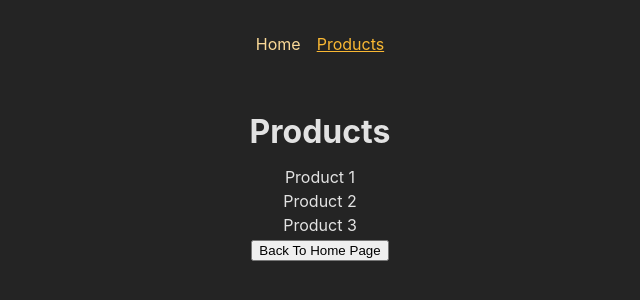
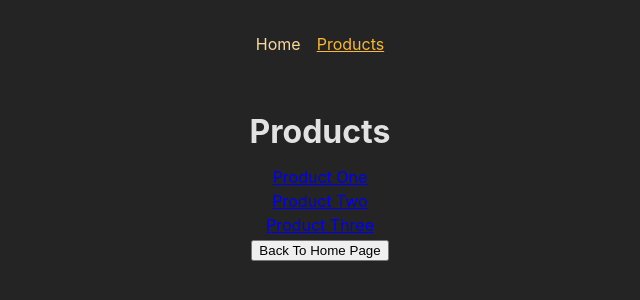
Before and after one commit to Vennisha-Naidoo/RR-Spa---React-Router, a React (Create React App) app: page /products in a window 1280 px wide. Shown: the top 300 px of the page, without its empty margins (320-960 px from the left). Built offline with nearby package versions, Linux system fonts and the light colour scheme.

Commit message:
Added dynamic links for routes (demo)

```diff
--- a/src/Pages/Products.js
+++ b/src/Pages/Products.js
@@ -1,8 +1,14 @@
-import { useNavigate } from "react-router-dom";
+import { Link, useNavigate } from "react-router-dom";
 
 function ProductsPage() {
 
     const navigate = useNavigate();
+
+    const PRODUCTS = [
+        { id: 'p1', title: 'Product One' },
+        { id: 'p2', title: 'Product Two' },
+        { id: 'p3', title: 'Product Three' }
+    ]
 
     function navigateBackToHomePage() {
         navigate('/');
@@ -11,9 +17,13 @@ function ProductsPage() {
     return <>
         <h1>Products</h1>
         <ul>
-            <li>Product 1</li>
-            <li>Product 2</li>
-            <li>Product 3</li>
+            {
+                PRODUCTS.map((product) => (
+                    <li key={ product.id }>
+                        <Link to={`/products/${product.id}`}>{ product.title }</Link>
+                    </li>
+                ))
+            }
         </ul>
         <button onClick={ navigateBackToHomePage }>Back To Home Page</button>
     </>
--- a/src/components/MainNavigation.js
+++ b/src/components/MainNavigation.js
@@ -7,7 +7,7 @@ function MainNavigation( ){
             <nav>
                 <ul className={ classes.list }>
                     <li><NavLink to='/' className={ ({ isActive }) => isActive ? classes.active : undefined }>Home</NavLink></li>
-                    <li><NavLink to='/products' className={ ({ isActive }) => isActive ? classes.active : undefined }>Products</NavLink></li>
+                    <li><NavLink to='/products' className={ ({ isActive }) => isActive ? classes.active : undefined } end>Products</NavLink></li>
                 </ul>
             </nav>
         </header>
```
